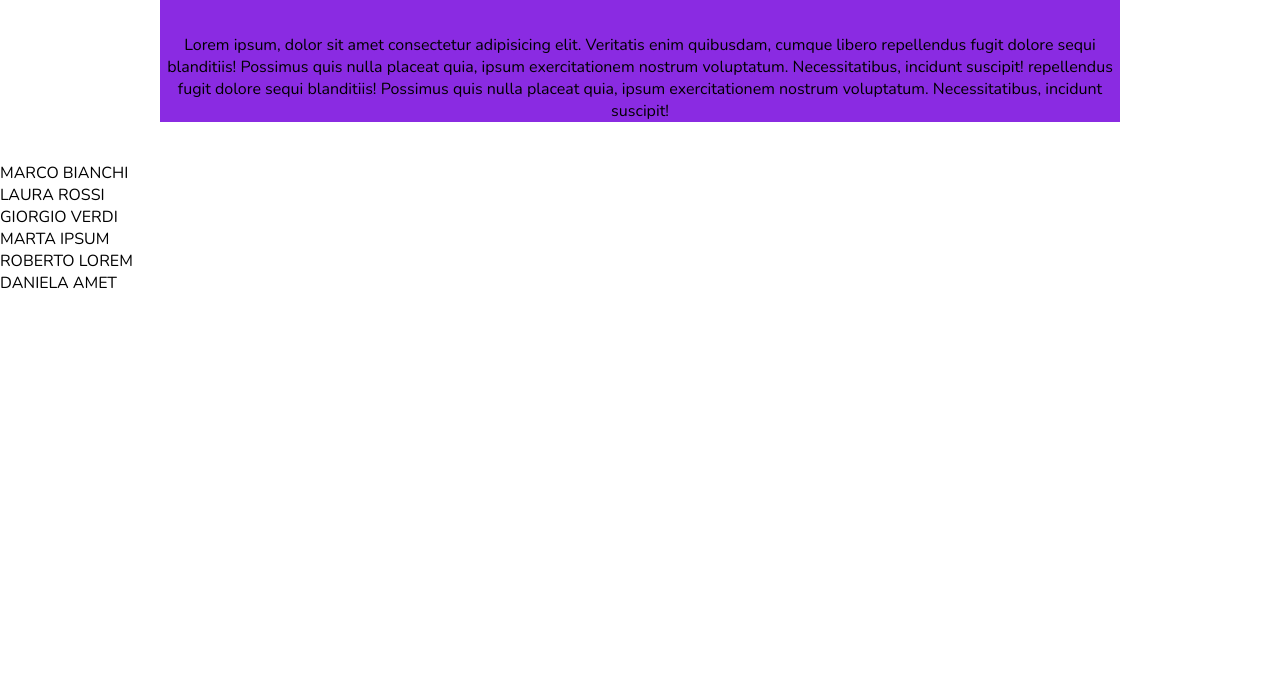
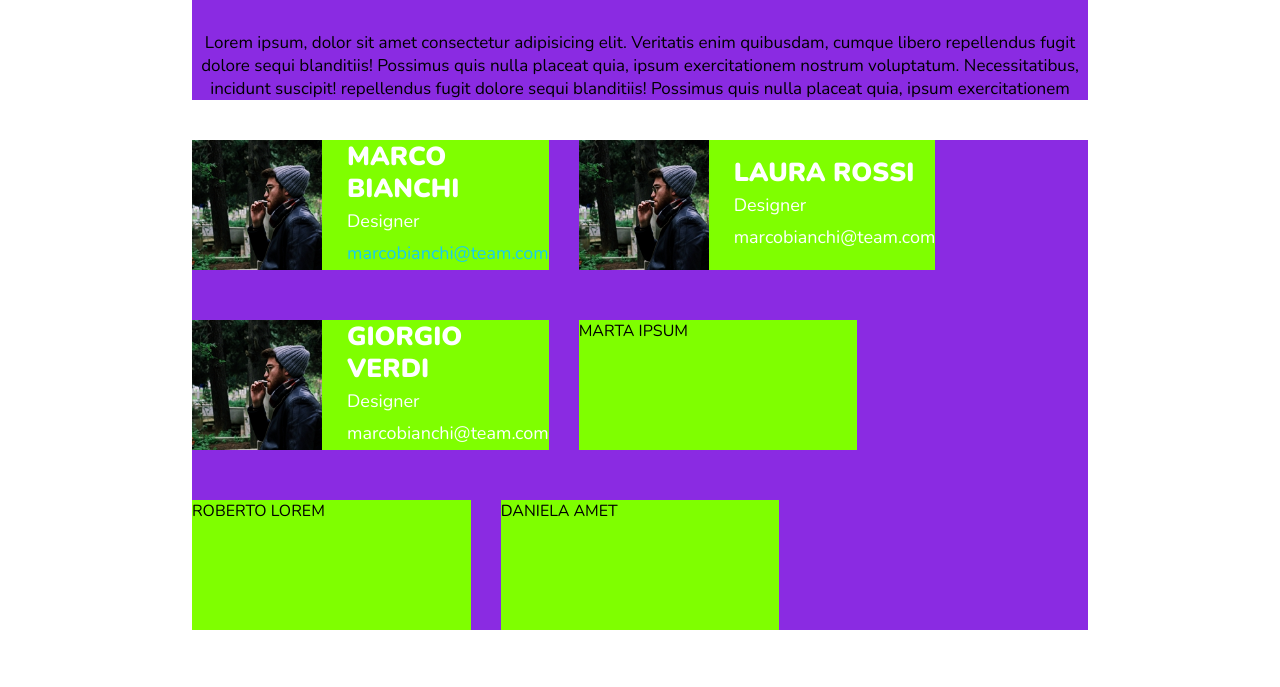
Before and after one commit to Joel-Blanco/html-css-flex-cards, a plain HTML site: page index.html in a window 1280 px wide. Shown: the part 113-800 px from the top of the page. Drawn offline with nearby package versions, Linux system fonts and the light colour scheme.

Commit message:
feat: figuring out calc and classes

```diff
--- a/css/style.css
+++ b/css/style.css
@@ -8,15 +8,61 @@ body{
     font-family: "Nunito", sans-serif;
 }
 header{
-    width: 75%;
+    width: 70%;
     margin: 40px auto 40px auto;
     background-color: blueviolet;
     text-align: center;
+}
+
+header p{
+    font-size: 17px;
 }
 
 h1{
     color: #e53170;
     margin-bottom: 50px;
     font-weight: 900;
-    font-size: 42px;
+    font-size: 40px;
 }
+
+.box-container{
+    display: flex;
+    width:70%;
+    -height: 800px;
+    margin: 0 auto;
+    flex-wrap: wrap;
+    background-color: blueviolet;
+    column-gap: 30px;
+    row-gap: 50px;
+}
+
+.box img{
+    width: 130px;
+}
+
+.box{
+    display: flex;
+    height:130px;
+    background-color: chartreuse;
+    flex-basis: calc(100%/3 - 20px);
+}
+
+.info{
+    align-self: center;
+    padding-left: 25px;
+    line-height: 32px;
+    color: #ffffff;
+}
+
+.info h3{
+    font-size: 26px;
+    font-weight: 900;
+}
+
+.info p{
+    font-size: 18px;
+}
+
+.mail{
+    color: #17ccf2;
+}
--- a/index.html
+++ b/index.html
@@ -23,23 +23,43 @@
             fugit dolore sequi blanditiis! Possimus quis nulla placeat quia, ipsum exercitationem nostrum
             voluptatum.
             Necessitatibus, incidunt suscipit! repellendus
-            fugit dolore sequi blanditiis! Possimus quis nulla placeat quia, ipsum exercitationem nostrum
-            voluptatum.
-            Necessitatibus, incidunt suscipit!</p>
+            fugit dolore sequi blanditiis! Possimus quis nulla placeat quia, ipsum exercitationem</p>
     </header>
 
     <main>
         <div class="box-container">
+
             <div class="box cards">
-                MARCO BIANCHI
+                <div>
+                    <img src="./img/male1.png" alt="male 1">
+                </div>
+                <div class="info">
+                    <h3>MARCO BIANCHI</h3>
+                    <p>Designer</p>
+                    <p class="mail">marcobianchi@team.com</p>
+                </div>
             </div>
 
             <div class="box cards">
-                LAURA ROSSI
+                <div>
+                    <img src="./img/male1.png" alt="male 1">
+                </div>
+                <div class="info">
+                    <h3>LAURA ROSSI</h3>
+                    <p>Designer</p>
+                    <p>marcobianchi@team.com</p>
+                </div>
             </div>
 
             <div class="box cards">
-                GIORGIO VERDI
+                <div>
+                    <img src="./img/male1.png" alt="male 1">
+                </div>
+                <div class="info">
+                    <h3>GIORGIO VERDI</h3>
+                    <p>Designer</p>
+                    <p>marcobianchi@team.com</p>
+                </div>
             </div>
 
             <div class="box cards">
```
